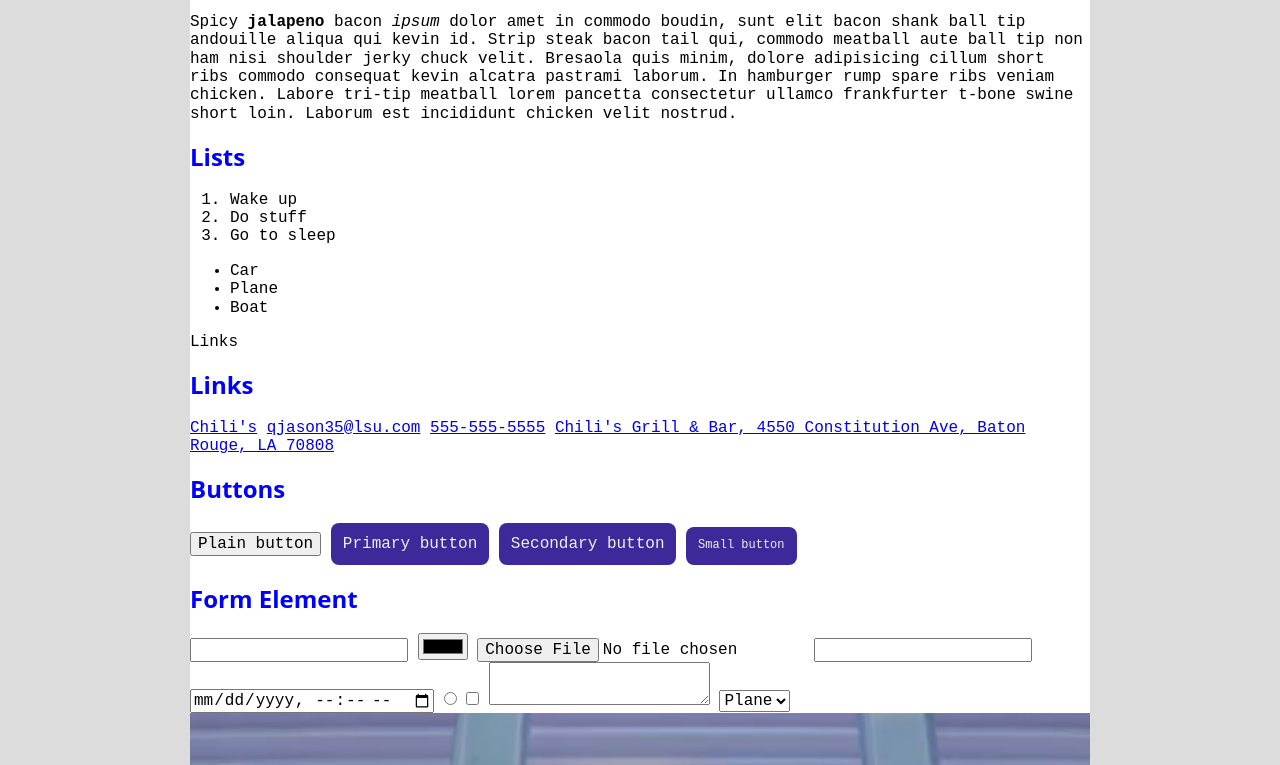
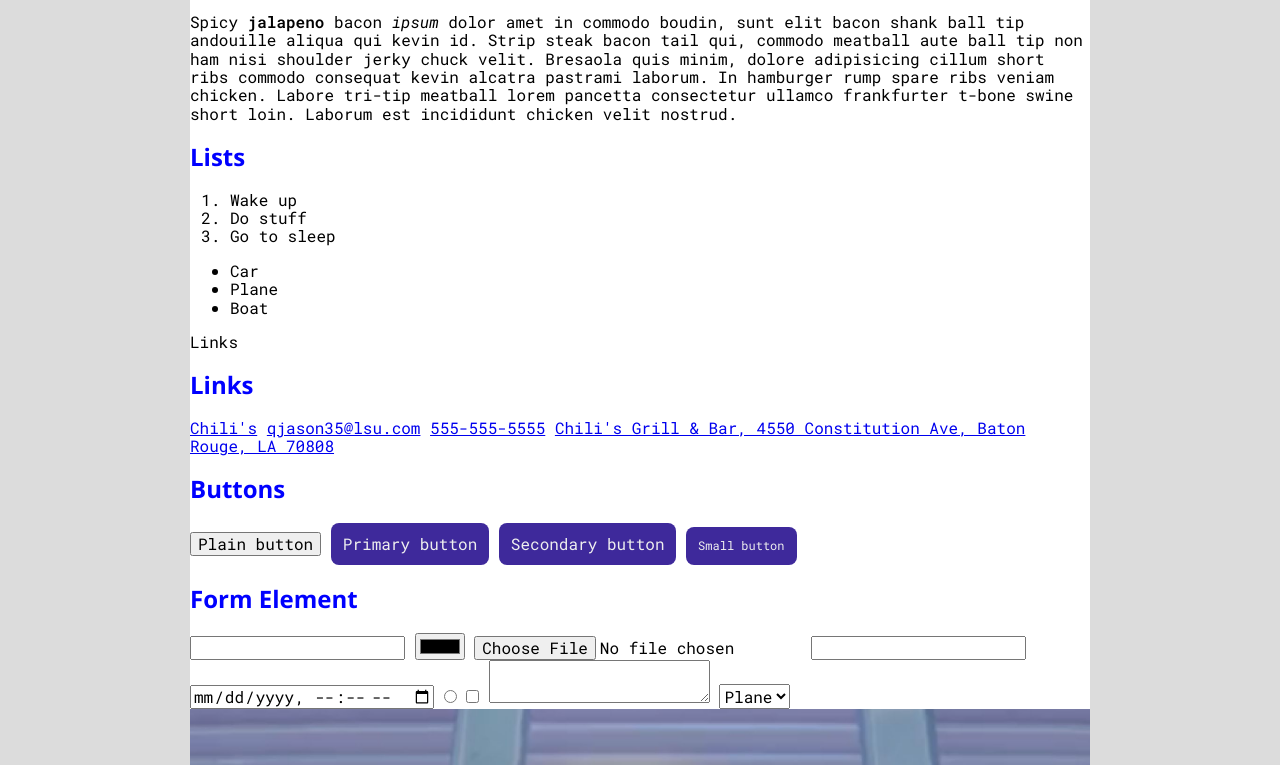
Before and after one commit to QuintonJason/art-3020-fall-22, a plain HTML site: page index.html in a window 1280 px wide. Shown: the part 138-903 px from the top of the page. Drawn offline with nearby package versions, Linux system fonts and the light colour scheme.

Commit message:
distributed fonts to rest of html files
inserted the Google Font embed code before the closing </head>

```diff
--- a/index.html
+++ b/index.html
@@ -20,6 +20,9 @@
   <link rel="stylesheet" href="css/main.css">
 
   <meta name="theme-color" content="#fafafa">
+  <link rel="preconnect" href="https://fonts.googleapis.com">
+  <link rel="preconnect" href="https://fonts.gstatic.com" crossorigin>
+  <link href="https://fonts.googleapis.com/css2?family=Open+Sans:wght@400;700;800&family=Roboto+Mono:ital,wght@0,400;0,600;1,400&display=swap" rel="stylesheet">
 </head>
 
 <body>
```
Also changed, not shown: pages/about.html (+3 -0 lines), pages/team.html (+3 -0 lines).
